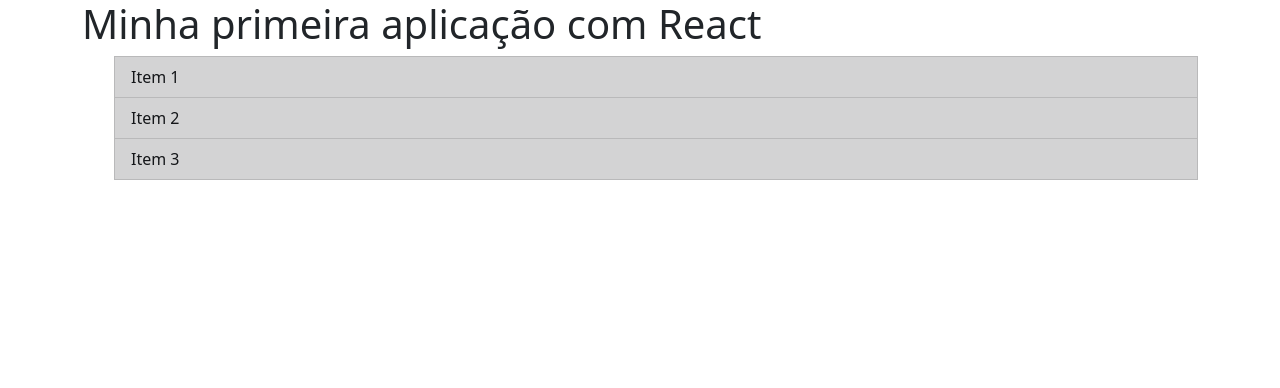
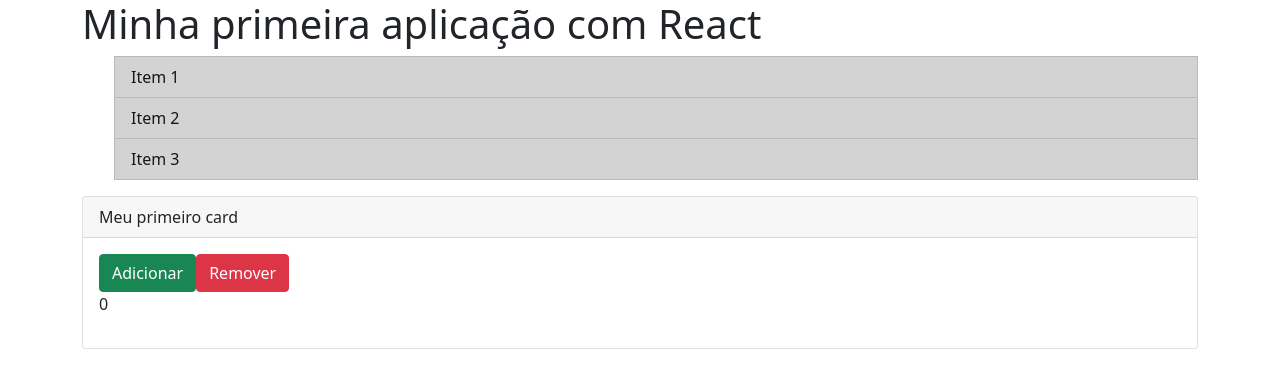
Before and after one commit to kauekaj/react-dio, a React (Create React App) app: page / in a window 1280 px wide. Shown: the top 388 px of the page. Built offline with nearby package versions, Linux system fonts and the light colour scheme.

Commit message:
Add buttons

```diff
--- a/src/App.js
+++ b/src/App.js
@@ -1,4 +1,5 @@
 import Item from "./components/Item";
+import Card from "./components/Cards";
 
 const app = () => {
   return(
@@ -15,6 +16,7 @@
         Item 3
       </Item>
     </ul>
+    <Card/>
     </>
   )
 }
--- /dev/null
+++ b/src/components/Cards/index.js
@@ -0,0 +1,42 @@
+import { useState } from "react";
+
+const Card = () => {
+
+    const [valor, setValor] = useState(0)
+
+    function Adicionar() {
+        setValor(valor + 1)
+    }
+
+    function Remover() {
+        setValor(valor - 1)
+    }
+
+    return (
+        <div className="card">
+            <div className="card-header">
+                Meu primeiro card
+            </div>
+            <div className="card-body">
+                <button
+                    type="button"
+                    className="btn btn-success"
+                    onClick={Adicionar}
+                >
+                    Adicionar
+                </button>
+
+                <button
+                    type="button"
+                    className="btn btn-danger"
+                    onClick={Remover}
+                >
+                    Remover
+                </button>
+                <p>{valor}</p>
+            </div>
+        </div>
+    )
+}
+
+export default Card;
```
